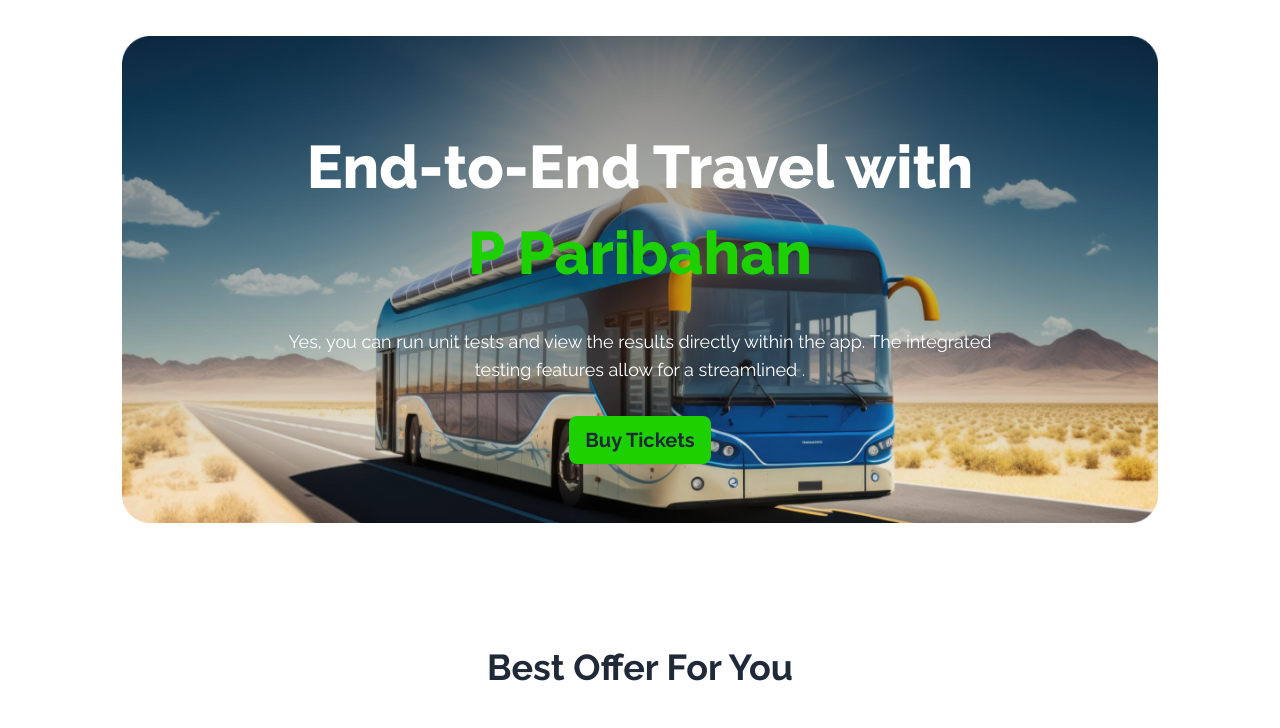
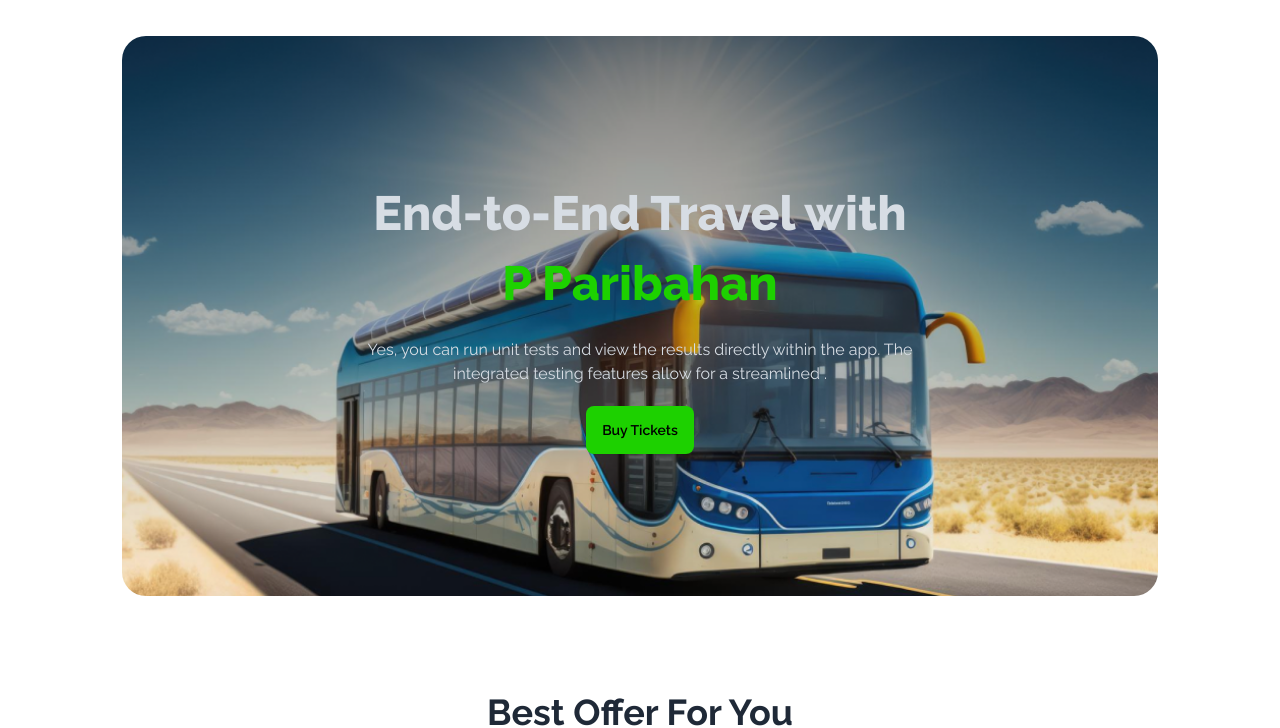
Before and after one commit to knh-nehal/Assignment-5, a plain HTML site: page index.html in a window 1280 px wide. Shown: the part 76-804 px from the top of the page. Drawn offline with nearby package versions, Linux system fonts and the light colour scheme.

Commit message:
fixed some banner related stuffs

```diff
--- a/index.html
+++ b/index.html
@@ -78,23 +78,25 @@
         </div>
       </nav>
       <!-- Banner section -->
-      <div>
       <div
-          id="bg-image"
-          class="text-white flex flex-col justify-center items-center text-center space-y-8"
+        class="hero min-h-[70vh] rounded-3xl"
+        style="background-image: url(./images/banner.png)"
       >
-          <h1 class="text-6xl leading-[86px] font-extrabold">
-            End-to-End Travel with <br />
-            <span class="text-[#1DD100]">P Paribahan</span>
+        <div class="hero-content text-center text-neutral-content">
+          <div class="max-w-xl">
+            <h1 class="mb-5 text-5xl font-extrabold leading-[70px]">
+              End-to-End Travel with <br /><span class="text-[#1DD100]"
+                >P Paribahan</span
+              >
             </h1>
-          <p class="text-lg">
-            Yes, you can run unit tests and view the results directly within the
-            app. The integrated <br />
-            testing features allow for a streamlined .
+            <p class="mb-5">
+              Yes, you can run unit tests and view the results directly within
+              the app. The integrated testing features allow for a streamlined .
             </p>
-          <button class="btn text-xl font-bold bg-[#1DD100] border-none">
+            <button class="btn bg-[#1DD100] text-black border-none">
               Buy Tickets
             </button>
+          </div>
         </div>
       </div>
     </header>
```
Lines whose indentation alone changed are shown as unchanged.
